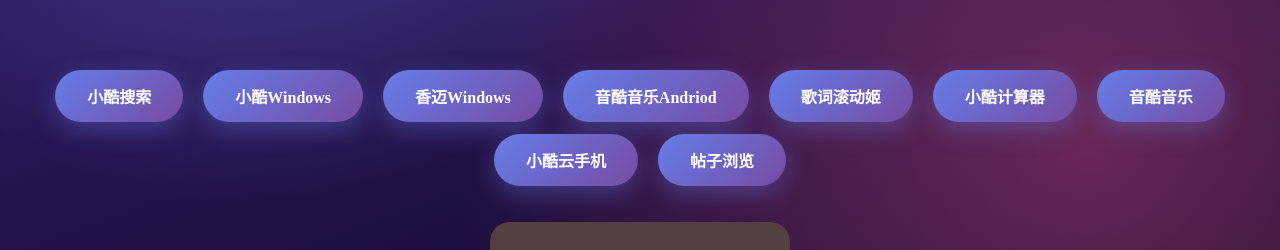
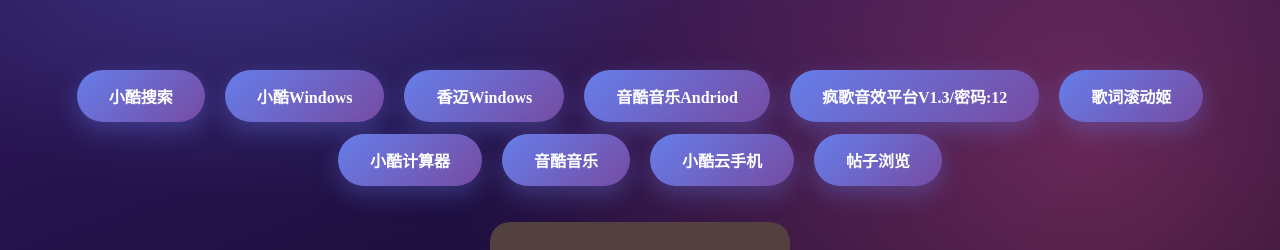
Before and after one commit to Cool1934/xiaoku1818, a plain HTML site: page index.html in a window 1280 px wide. Shown: the part 500-750 px from the top of the page. Drawn offline with Linux system fonts and the light colour scheme.

Commit message:
Update index.html

```diff
--- a/index.html
+++ b/index.html
@@ -90,6 +90,7 @@ object-fit:cover;
 <a href="https://1816380340.share.123pan.cn/123pan/A2IqVv-mFJ43" target="_blank" class="btn">小酷Windows</a>
 <a href="xiaongmai.exe" target="_blank" class="btn">香迈Windows</a>
 <a href="xiaokuyy.apk" target="_blank" class="btn">音酷音乐Andriod</a>
+<a href="https://wwbmo.lanzoum.com/iCgPn4fg9cpc" target="_blank" class="btn">疯歌音效平台V1.3/密码:12</a>
 <a href="https://kuxiaoku.pages.dev/" target="_blank" class="btn">歌词滚动姬</a>
 <a href="index1.html" target="_blank" class="btn">小酷计算器</a>
 <a href="https://xiaoku2.pages.dev/" target="_blank" class="btn">音酷音乐</a>
```
